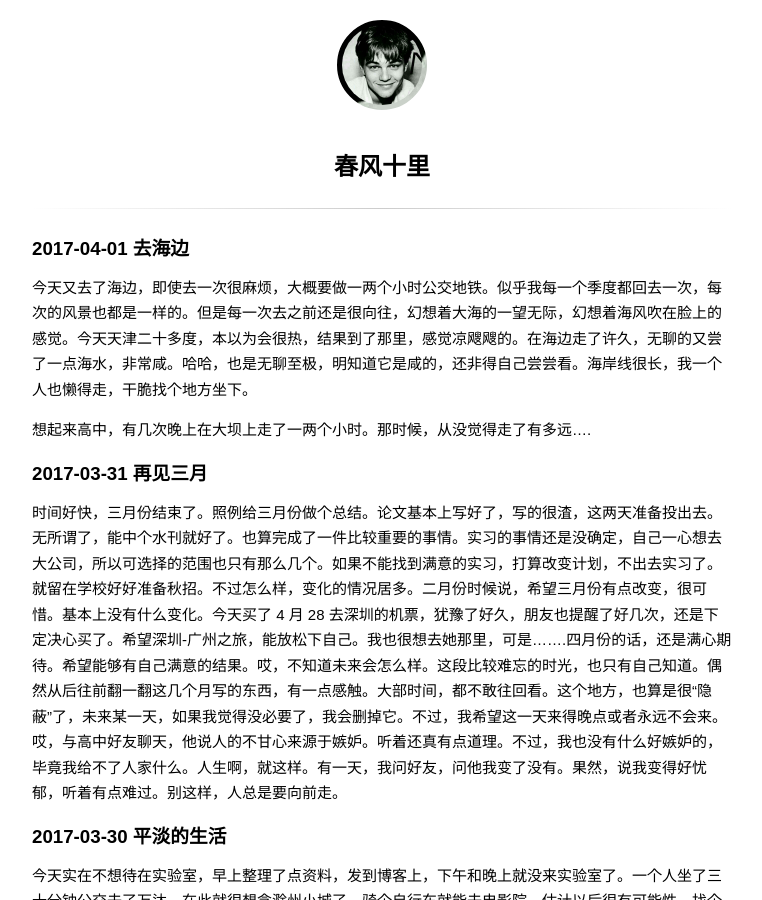
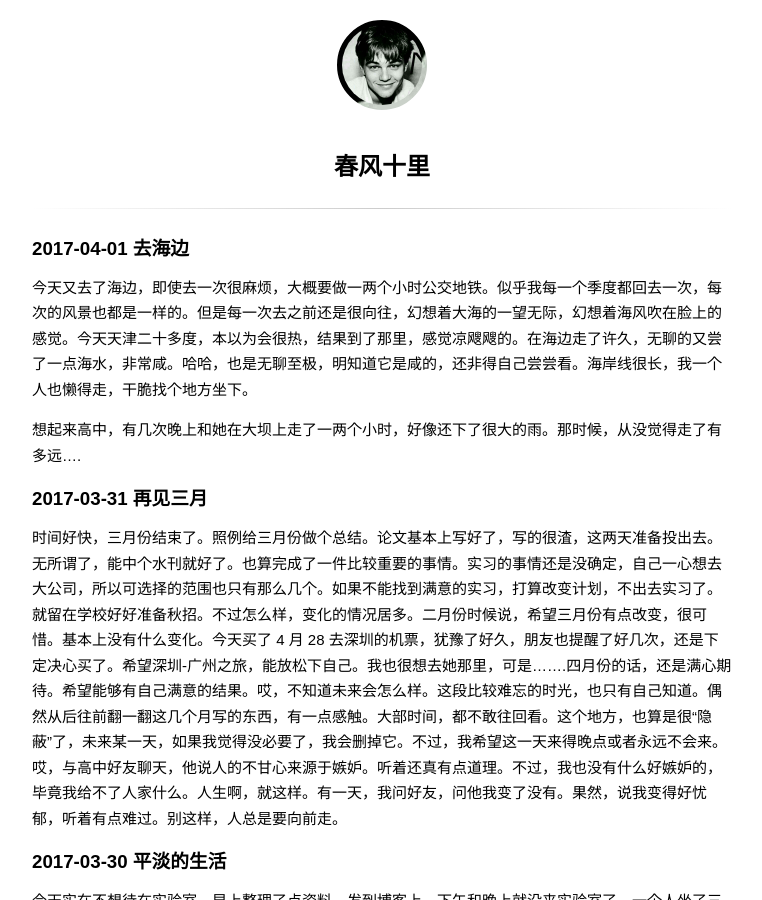
Before and after one commit to wuchangfeng/wuchangfeng.github.io, a Jekyll site: the page built from diary.md, in a window 1280 px wide and 900 px high. Shown: the whole window, without its empty margins (258-1020 px from the left). Built offline with Jekyll 4.4.1, drawn with Linux system fonts in a browser that asks for light colours; some web fonts are replaced; comment, search, counter and statistics services are not loaded.

Commit message:
blog update

```diff
--- a/diary.md
+++ b/diary.md
@@ -6,7 +6,7 @@ title: 春风十里
 
 今天又去了海边，即使去一次很麻烦，大概要做一两个小时公交地铁。似乎我每一个季度都回去一次，每次的风景也都是一样的。但是每一次去之前还是很向往，幻想着大海的一望无际，幻想着海风吹在脸上的感觉。今天天津二十多度，本以为会很热，结果到了那里，感觉凉飕飕的。在海边走了许久，无聊的又尝了一点海水，非常咸。哈哈，也是无聊至极，明知道它是咸的，还非得自己尝尝看。海岸线很长，我一个人也懒得走，干脆找个地方坐下。
 
-想起来高中，有几次晚上在大坝上走了一两个小时。那时候，从没觉得走了有多远....
+想起来高中，有几次晚上和她在大坝上走了一两个小时，好像还下了很大的雨。那时候，从没觉得走了有多远....
 
 ### 2017-03-31 再见三月
 
```
